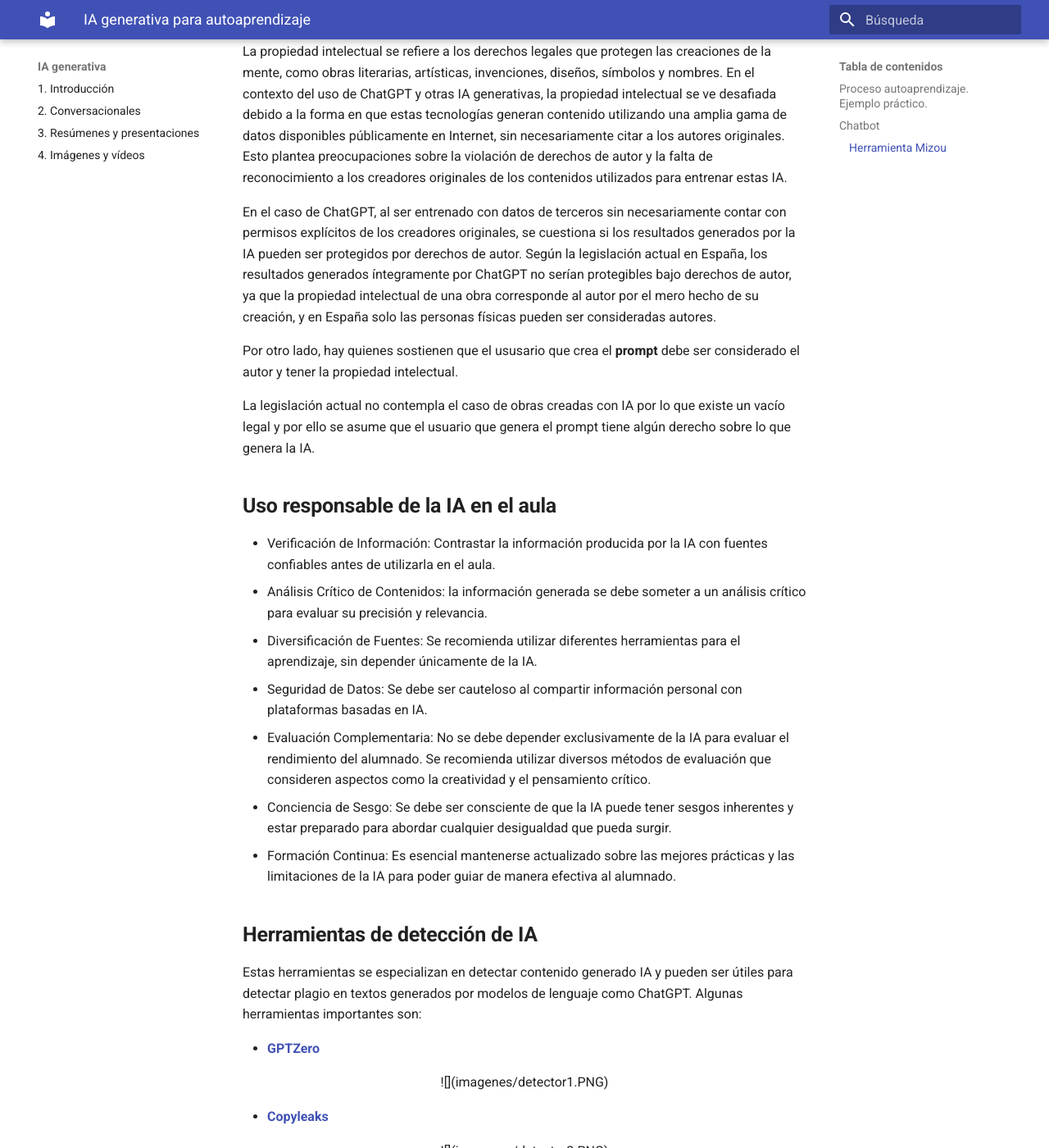
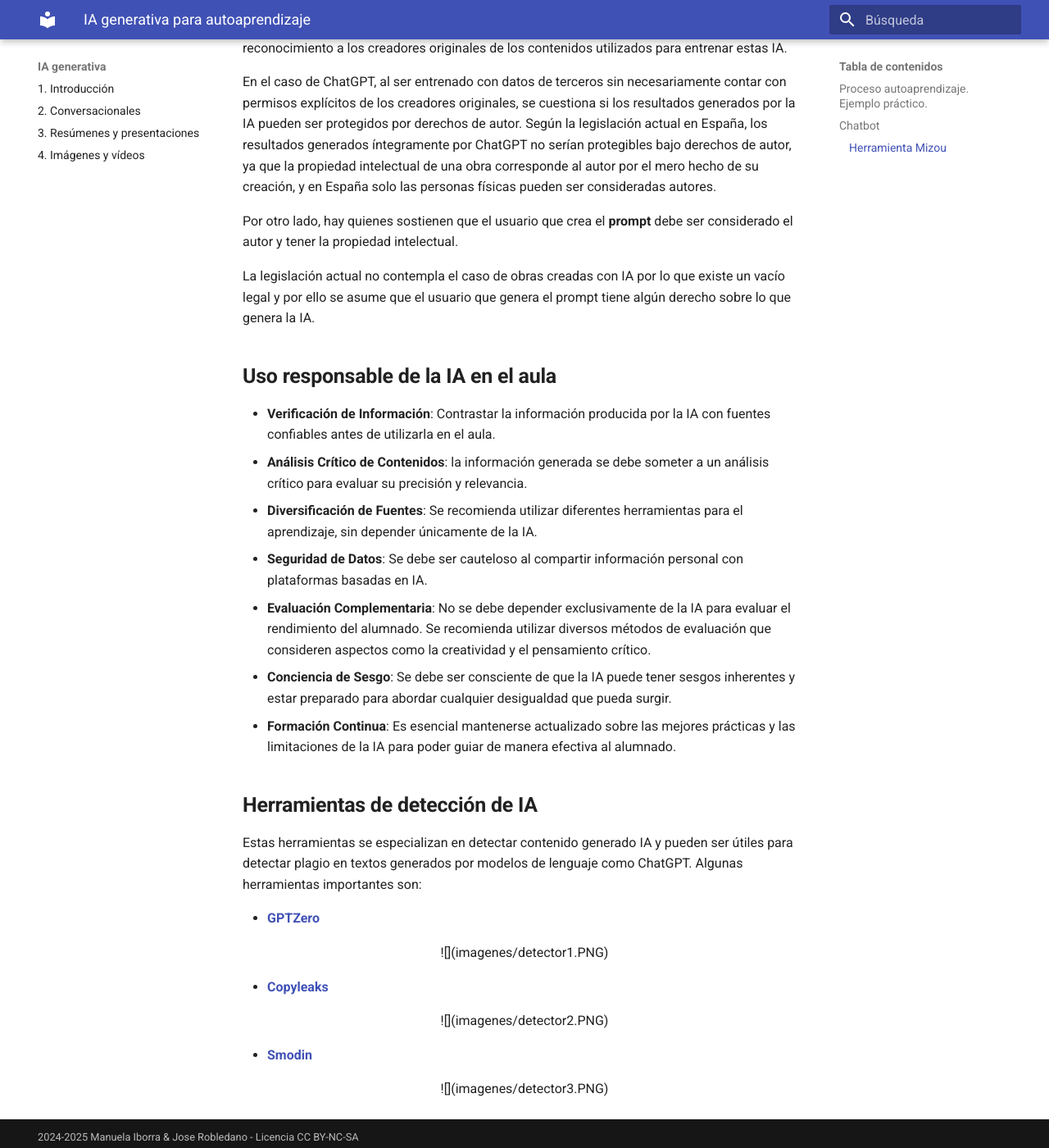
Before and after one commit to sever8a/IAgenerativa, an MkDocs documentation site: the page built from docs/auto.md, in a window 1280 px wide and 1400 px high, scrolled down 3226 px. Shown: the whole window at 82% size. Built offline with MkDocs 1.6.1 and Material for MkDocs 9.7.7, drawn with Linux system fonts in a browser that asks for light colours; some of the changed text lies outside the part shown.

Commit message:
actualizacion 29-05

```diff
--- a/docs/auto.md
+++ b/docs/auto.md
@@ -6,7 +6,7 @@
     - Jose Robledano
 date: 2024-03-18
 ---
-# Autoaprendizaje
+# **Autoaprendizaje**
 
 Organizar el autoaprendizaje utilizando una inteligencia artificial generativa puede ser una experiencia enriquecedora y efectiva. Ideas para lograrlo:
 
@@ -24,7 +24,7 @@
 
 En resumen, organizar el autoaprendizaje utilizando una inteligencia artificial generativa implica establecer objetivos claros, utilizar una variedad de recursos de aprendizaje, interactuar regularmente con la inteligencia artificial generativa y evaluar tu progreso de manera continua.
 
-## Proceso autoaprendizaje. Ejemplo práctico.
+## **Proceso autoaprendizaje. Ejemplo práctico.**
 
 Este es un ejemplo de registro del proceso de autoaprendizaje realizado por un estudiante, para conocer el **sistema digestivo**, utilizando una inteligencia artificial generativa como ChatGPT:
 
@@ -108,19 +106,19 @@
 
 En el caso de ChatGPT, al ser entrenado con datos de terceros sin necesariamente contar con permisos explícitos de los creadores originales, se cuestiona si los resultados generados por la IA pueden ser protegidos por derechos de autor. Según la legislación actual en España, los resultados generados íntegramente por ChatGPT no serían protegibles bajo derechos de autor, ya que la propiedad intelectual de una obra corresponde al autor por el mero hecho de su creación, y en España solo las personas físicas pueden ser consideradas autores.
 
-Por otro lado, hay quienes sostienen que el ususario que crea el **prompt** debe ser considerado el autor y tener la propiedad intelectual.
+Por otro lado, hay quienes sostienen que el usuario que crea el **prompt** debe ser considerado el autor y tener la propiedad intelectual.
 
 La legislación actual no contempla el caso de obras creadas con IA por lo que existe un vacío legal y por ello se asume que el usuario que genera el prompt tiene algún derecho sobre lo que genera la IA.
 
 ## **Uso responsable de la IA en el aula**
 
-- Verificación de Información: Contrastar la información producida por la IA con fuentes confiables antes de utilizarla en el aula.
-- Análisis Crítico de Contenidos: la información generada se debe someter a un análisis crítico para evaluar su precisión y relevancia.
-- Diversificación de Fuentes: Se recomienda utilizar diferentes herramientas para el aprendizaje, sin depender únicamente de la IA.
-- Seguridad de Datos: Se debe ser cauteloso al compartir información personal con plataformas basadas en IA.
-- Evaluación Complementaria: No se debe depender exclusivamente de la IA para evaluar el rendimiento del alumnado. Se recomienda utilizar diversos métodos de evaluación que consideren aspectos como la creatividad y el pensamiento crítico.
-- Conciencia de Sesgo: Se debe ser consciente de que la IA puede tener sesgos inherentes y estar preparado para abordar cualquier desigualdad que pueda surgir.
-- Formación Continua: Es esencial mantenerse actualizado sobre las mejores prácticas y las limitaciones de la IA para poder guiar de manera efectiva al alumnado.
+- **Verificación de Información**: Contrastar la información producida por la IA con fuentes confiables antes de utilizarla en el aula.
+- **Análisis Crítico de Contenidos**: la información generada se debe someter a un análisis crítico para evaluar su precisión y relevancia.
+- **Diversificación de Fuentes**: Se recomienda utilizar diferentes herramientas para el aprendizaje, sin depender únicamente de la IA.
+- **Seguridad de Datos**: Se debe ser cauteloso al compartir información personal con plataformas basadas en IA.
+- **Evaluación Complementaria**: No se debe depender exclusivamente de la IA para evaluar el rendimiento del alumnado. Se recomienda utilizar diversos métodos de evaluación que consideren aspectos como la creatividad y el pensamiento crítico.
+- **Conciencia de Sesgo**: Se debe ser consciente de que la IA puede tener sesgos inherentes y estar preparado para abordar cualquier desigualdad que pueda surgir.
+- **Formación Continua**: Es esencial mantenerse actualizado sobre las mejores prácticas y las limitaciones de la IA para poder guiar de manera efectiva al alumnado.
 
 
 ## **Herramientas de detección de IA**
--- a/mkdocs.yml
+++ b/mkdocs.yml
@@ -9,7 +9,7 @@
   - "2. Conversacionales": "conversa.md"
   - "3. Resúmenes y presentaciones": "resum.md"
   - "4. Imágenes y vídeos ": "text2image.md"
-  #- "5. Ética y responsabilidad en la IA generativa": "auto.md"
+  #- "5. Autoaprendizaje. Ética y responsabilidad en la IA generativa": "auto.md"
   # - "7. Plagio": "plagio.md"
 
 theme:
```
Also changed, not shown: other parts of docs/auto.md (+11 -13 lines), site/auto.html, site/imagenes/bot1.PNG (added), site/imagenes/bot2.PNG (added), site/imagenes/bot3.PNG (added), site/search/search_index.json, site/sitemap.xml, 1 other file.
